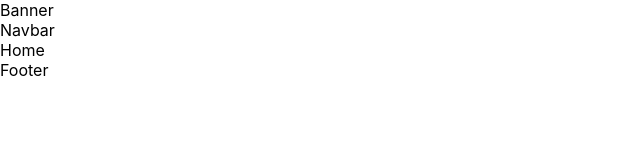
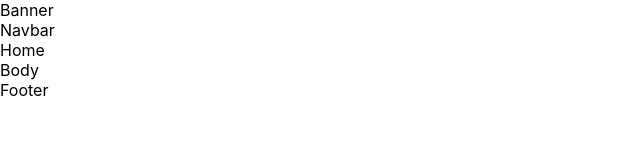
Before and after one commit to frozen-eagle043/opulent-space-capybara, a React (Vite) app: page / in a window 1280 px wide. Shown: the top 160 px of the page, without its empty margins (0-640 px from the left). Built offline with nearby package versions, Linux system fonts and the light colour scheme.

Commit message:
Second Commit

```diff
--- a/src/components/Home.jsx
+++ b/src/components/Home.jsx
@@ -1,12 +1,13 @@
 import React from 'react'
 import Header from './Header'
 import Footer from './Footer'
-
+import Body from './Body'
 const Home = () => {
   return (
     <div>
         <Header />
         Home
+        <Body />
         <Footer />
     </div>
   )
```
